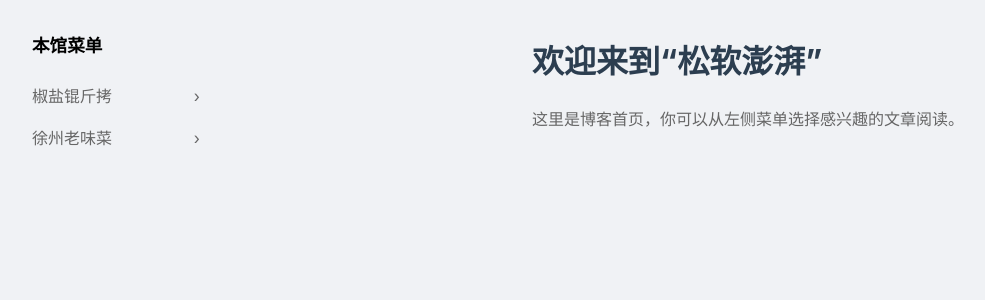
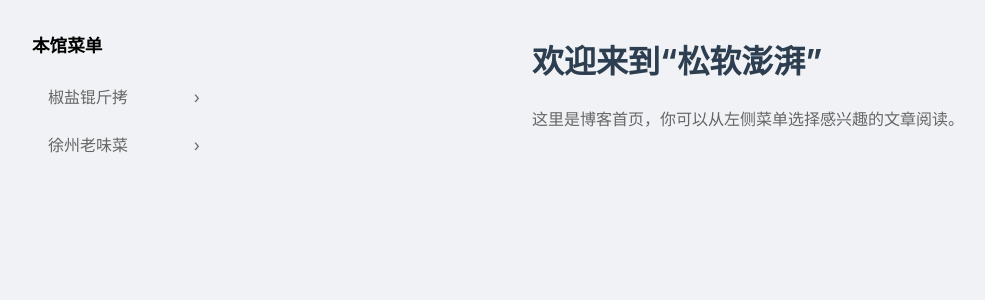
Before and after one commit to zyx960221/srpp-blog, a Vue app: page / in a window 1280 px wide. Shown: the top 300 px of the page, without its empty margins (0-985 px from the left). Built offline with nearby package versions, Linux system fonts and the light colour scheme; the HTML template or start-up script is replaced by a standard one.

Commit message:
style: add CSS rules for ordered lists and list items
Improve readability and spacing for ordered lists and list items by adding consistent padding, margins, and line heights

```diff
--- a/src/index.css
+++ b/src/index.css
@@ -37,3 +37,22 @@ a {
     padding: 0 2rem; */
   }
 }
+
+
+ol {
+  padding-left: 1.5em;
+  margin-bottom: 1em;
+  list-style-position: inside;
+}
+
+ol li {
+  margin-bottom: 0.5em;
+  line-height: 1.7;
+  padding-left: 0.2em;
+}
+
+li {
+  line-height: 1.7;
+  margin-left: 1em;
+  margin-bottom: 0.3em;
+}
```
